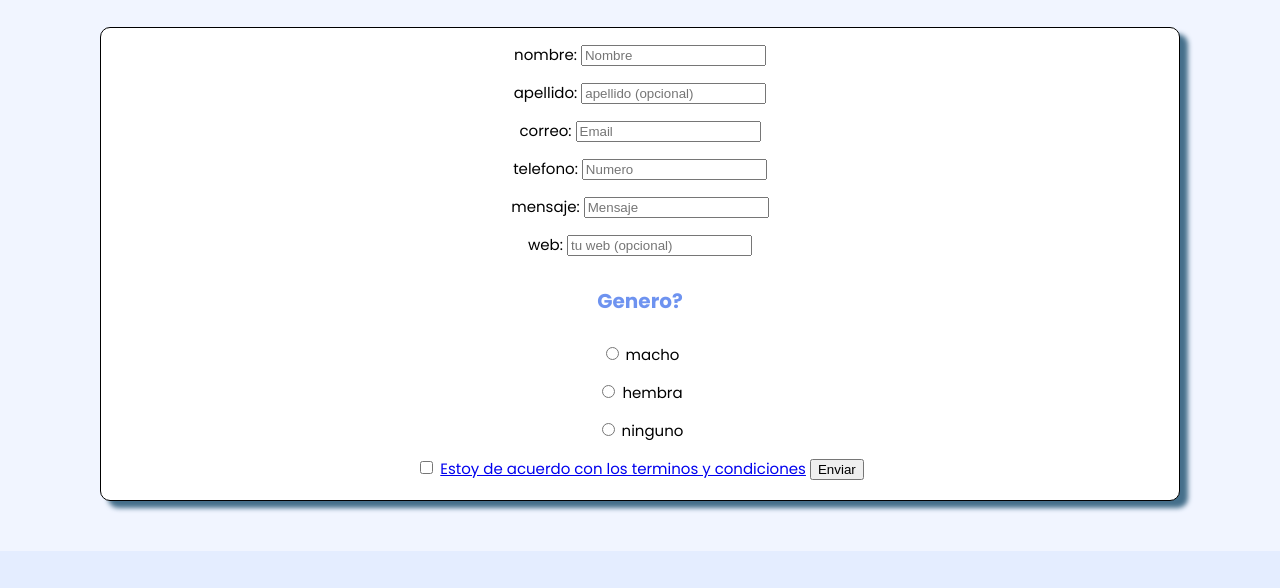
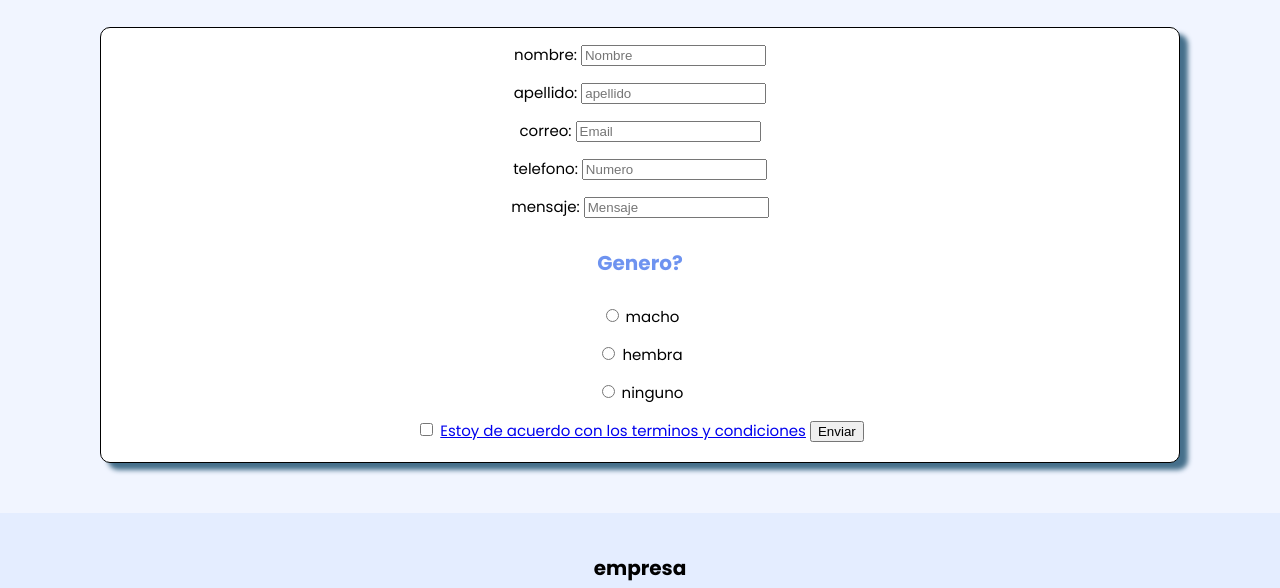
Before and after one commit to CompetitionHumiliator/PruebaTecnica, a plain HTML site: page contacto.html in a window 1280 px wide. Shown: the part 153-741 px from the top of the page. Drawn offline with Linux system fonts and the light colour scheme.

Commit message:
second one

```diff
--- a/contacto.html
+++ b/contacto.html
@@ -8,6 +8,7 @@
     <meta charset="UTF-8">
     <meta name="viewport" content="width=device-width, initial-scale=1.0">
     <link rel="stylesheet" href="style.css">
+    <link rel="icon" type="image/x-icon" href="assets/favicon.png">
     <link rel="stylesheet" type="text/css" href="https://fonts.googleapis.com/css?family=Poppins" />
     <title>Conviertefy</title>
 </head>
@@ -27,13 +28,12 @@
 
     <div class="form">
         <h3>Contactanos</h3>
-                <form id="form" action="/submit" method="POST">
+        <form id="form" action="/submit" method="GET">
             <p><label for="name">nombre: </label><input type="text" id="name" name="name" placeholder="Nombre" required></p>
-                    <p><label for="lastname">apellido: </label><input type="text" id="lastname" name="lastname" placeholder="apellido (opcional)"></label></p>
+            <p><label for="lastname">apellido: </label><input type="text" id="lastname" name="lastname" placeholder="apellido"></label></p>
             <p><label for="email">correo: </label><input type="email" id="email" name="email" placeholder="Email" required></label></p>
             <p><label for="tel">telefono: </label><input type="number" id="tel" name="tel" placeholder="Numero" required></label></p>
             <p><label for="mensaje">mensaje: </label><input type="text" id="text" name="text" placeholder="Mensaje" required></label></p>
-                    <p><label for="web">web: </label><input type="url" id="url" name="url" placeholder="tu web (opcional)"></label></p>
 
                     <h4>Genero?</h4>
                     <p><label> <input type="radio" name="option" required value="macho"> macho </label></p>
```
Also changed, not shown: index.html (+2 -1 lines), map.html (+2 -0 lines), nosotros.html (+7 -0 lines), assets/favicon.png (added), 2 other files. Lines whose indentation alone changed are shown as unchanged.
